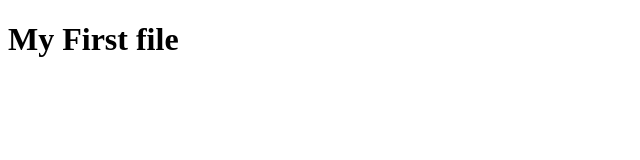
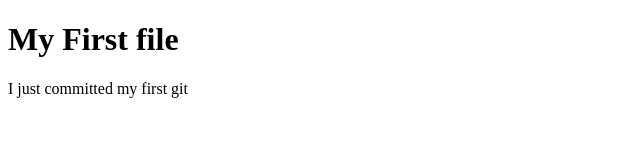
Before and after one commit to SAK425/FirstRepo, a plain HTML site: page index.html in a window 1280 px wide. Shown: the whole page, without its empty margins (0-640 px from the left). Drawn offline with Linux system fonts and the light colour scheme.

Commit message:
first own commit

```diff
--- a/index.html
+++ b/index.html
@@ -8,5 +8,6 @@
 </head>
 <body>
     <h1>My First file</h1>
+    <p>I just committed my first git</p>
 </body>
 </html>
```
